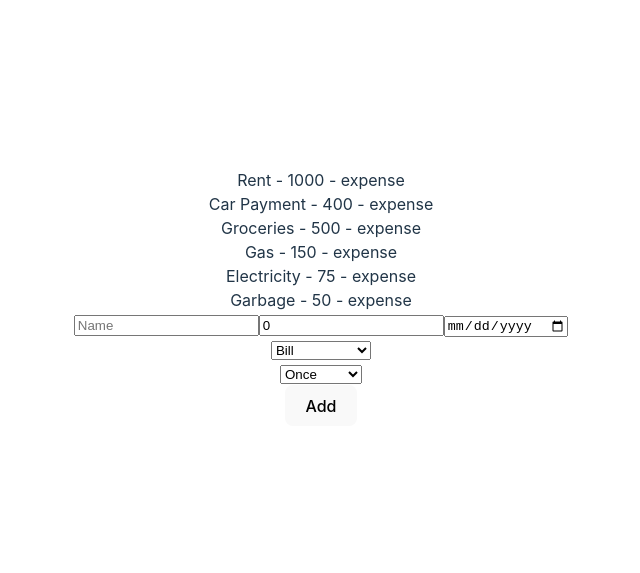
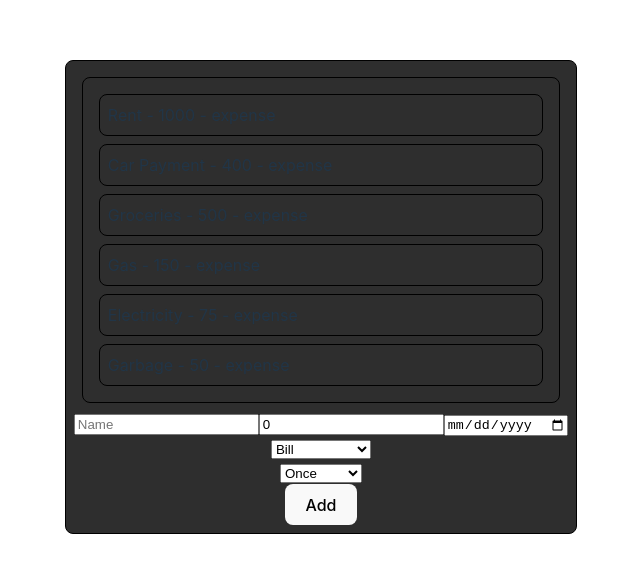
Before and after one commit to dolcizia/cheddar, a Vue app: page / in a window 1280 px wide. Shown: the part 103-676 px from the top of the page, without its empty margins (319-959 px from the left). Built offline with nearby package versions, Linux system fonts and the light colour scheme.

Commit message:
Add some initial styling and move expense items into new BudgetList component

```diff
--- a/src/App.vue
+++ b/src/App.vue
@@ -1,31 +1,30 @@
 <!-- eslint-disable @typescript-eslint/no-unused-vars -->
 <template>
-  <div>
-    <BudgetListItem
-      v-for="expense in expenseStore.expenses"
-      :key="expense.id"
-      :record="expense"
-    />
+  <div class="cheddar">
+    <BudgetList />
     <ExpenseForm @add-expense="addExpense" />
   </div>
 </template>
 
 <script setup lang="ts">
-import { onMounted } from 'vue';
+import { Expense } from '@/models';
 import { useExpenseStore } from '@/store/ExpenseStore';
-import { Expense } from '@/models';
-import ExpenseForm from './components/ExpenseForm.vue';
-import BudgetListItem from './components/BudgetListItem.vue';
+import BudgetList from '@/components/BudgetList.vue';
+import ExpenseForm from '@/components/ExpenseForm.vue';
 
 const expenseStore = useExpenseStore();
 
 const addExpense = async (expense: Expense) => {
   await expenseStore.addExpense(expense);
 };
-
-onMounted(async () => {
-  await expenseStore.fetchExpenses();
-});
 </script>
 
-<style scoped lang="scss"></style>
+<style scoped lang="scss">
+.cheddar {
+  background-color: #2e2e2e;
+  border: 1px solid black;
+  border-radius: 0.5rem;
+  margin: 0.5rem;
+  padding: 0.5rem;
+}
+</style>
--- /dev/null
+++ b/src/components/BudgetList.vue
@@ -0,0 +1,31 @@
+<template>
+  <div class="budget-list">
+    <BudgetListItem
+      v-for="expense in expenseStore.expenses"
+      :key="expense.id"
+      :record="expense"
+    />
+  </div>
+</template>
+
+<script setup lang="ts">
+import BudgetListItem from './BudgetListItem.vue';
+import { onMounted } from 'vue';
+import { useExpenseStore } from '@/store/ExpenseStore';
+
+const expenseStore = useExpenseStore();
+
+onMounted(async () => {
+  await expenseStore.fetchExpenses();
+});
+</script>
+
+<style scoped lang="scss">
+.budget-list {
+  background-color: #2e2e2e;
+  border: 1px solid black;
+  border-radius: 0.5rem;
+  margin: 0.5rem;
+  padding: 0.5rem;
+}
+</style>
--- a/src/components/BudgetListItem.vue
+++ b/src/components/BudgetListItem.vue
@@ -6,7 +6,7 @@
 </template>
 
 <script setup lang="ts">
-import { IExpense, IIncome, FinancialRecord } from '@/interfaces';
+import { IExpense, IIncome, FinancialRecord } from '@/models';
 import { RecordTypes } from '@/enums';
 
 const props = defineProps({
@@ -27,6 +27,11 @@ function isIncome(record: FinancialRecord): record is IIncome {
 
 <style scoped lang="scss">
 .budget-list-item {
-  // Your styles here
+  background-color: #2e2e2e;
+  border: 1px solid black;
+  border-radius: 0.5rem;
+  display: flex;
+  margin: 0.5rem;
+  padding: 0.5rem;
 }
 </style>
```
